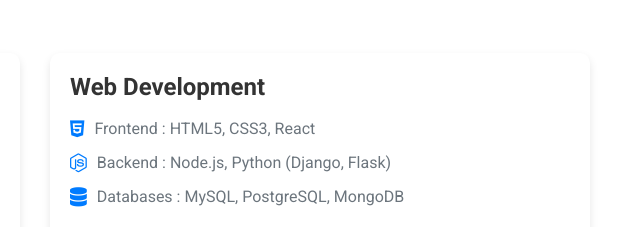
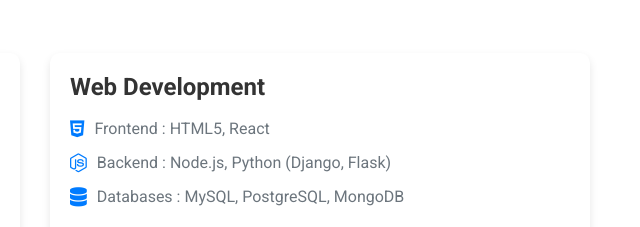
Before and after one commit to nisrine2002/nisrine-portfolio.github.io, a plain HTML site: page index.html in a window 1280 px wide. Shown: the part 3173-3400 px from the top of the page, 605-1245 px from the left. Drawn offline with nearby package versions, Linux system fonts and the light colour scheme.

Commit message:
Update index.html

```diff
--- a/index.html
+++ b/index.html
@@ -202,7 +202,7 @@
                 <div class="skill-card">
                     <h3 class="skill-title">Web Development</h3>
                     <ul class="skill-list">
-                        <li><i class="fab fa-html5 skill-icon"></i> Frontend : HTML5, CSS3, React</li>
+                        <li><i class="fab fa-html5 skill-icon"></i> Frontend : HTML5, React</li>
                         <li><i class="fab fa-node-js skill-icon"></i> Backend : Node.js, Python (Django, Flask)</li>
                         <li><i class="fas fa-database skill-icon"></i> Databases : MySQL, PostgreSQL, MongoDB</li>
                     </ul>
```
